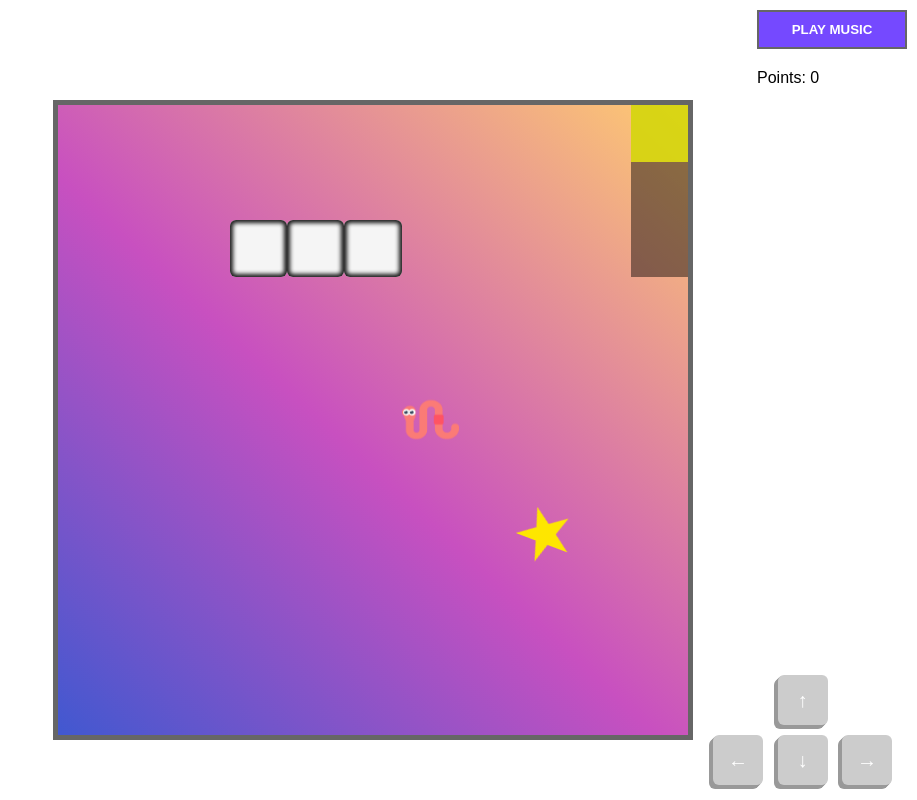
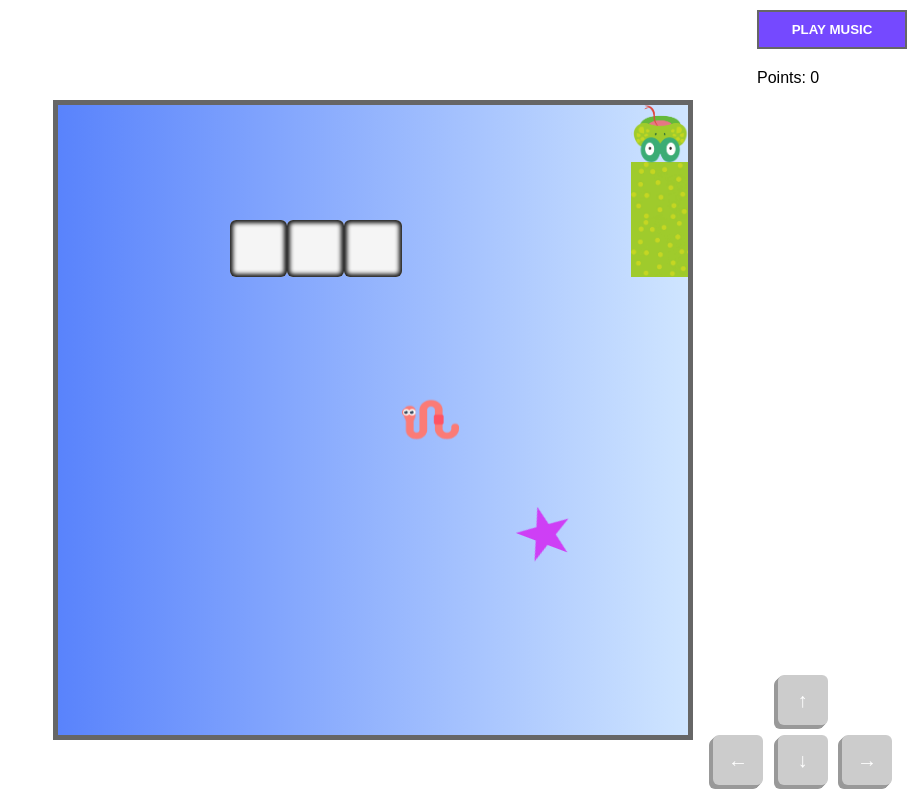
Before and after one commit to artkwi/snake-js, a website: page index.html in a window 1280 px wide. Shown: the whole page, without its empty margins (363-1280 px from the left). Drawn offline with Linux system fonts and the light colour scheme.

Commit message:
snake head added + new styles

```diff
--- a/draw.js
+++ b/draw.js
@@ -3,6 +3,7 @@ import { getExtraFoodPosition, getFoodPosition } from "./food.js";
 import { GAME_SIZE, isGameStarted } from "./index.js";
 import { Points } from "./points.js";
 import { Obstacles } from "./obstacles.js";
+import { getSnakeDirectionName } from "./input.js";
 
 const drawElement = (position, className) => {
   if (position) {
@@ -26,8 +27,7 @@ const drawObstacles = () => {
       boardElements?.[0].classList?.add("obstacle");
     }
   });
-}
-
+};
 
 const initialBoardDraw = () => {
   const gameBoard = document.getElementById("game-board");
@@ -55,7 +55,11 @@ const laterBoardDraw = () => {
         `body-segment`,
         `food-segment`,
         `food-segment--extra`,
-        `body-segment--head`
+        `body-segment--head`,
+        `body-segment--head-left`,
+        `body-segment--head-right`,
+        `body-segment--head-up`,
+        `body-segment--head-down`
       );
     }
   }
@@ -87,13 +91,16 @@ export const draw = () => {
     );
     if (bodyElements.length) {
       if (i === 0) {
-        bodyElements?.[0].classList?.add("body-segment--head");
+        bodyElements?.[0].classList?.add(
+          `body-segment--head`,
+          `body-segment--head-${getSnakeDirectionName()}`
+        );
       }
       bodyElements?.[0].classList?.add("body-segment");
     }
   });
 
-  drawElement(getFoodPosition(), 'food-segment');
-  drawElement(getExtraFoodPosition() ,'food-segment--extra');
+  drawElement(getFoodPosition(), "food-segment");
+  drawElement(getExtraFoodPosition(), "food-segment--extra");
   drawObstacles();
 };
--- a/input.js
+++ b/input.js
@@ -1,4 +1,24 @@
 export let inputDirection = { x: -1, y: 0 };
+
+export const getSnakeDirectionName = () => {
+  let currentSnakeDirection = "up";
+
+  if (inputDirection.y === -1) {
+    currentSnakeDirection = "left";
+  }
+  if (inputDirection.y === 1) {
+    currentSnakeDirection = "right";
+  }
+  if (inputDirection.x === -1) {
+    currentSnakeDirection = "up";
+  }
+  if (inputDirection.x === 1) {
+    currentSnakeDirection = "down";
+  }
+
+  return currentSnakeDirection;
+};
+
 let lastSnakeDirection = inputDirection;
 
 const getLastSnakeDirection = () => lastSnakeDirection;
--- a/style.css
+++ b/style.css
@@ -20,7 +20,8 @@
   margin-left: auto;
   margin-right: 200px;
   background-color: #4158D0;
-  background-image: linear-gradient(43deg, #4158D0 0%, #C850C0 46%, #FFCC70 100%);
+  background-color: rgba(89, 131, 252, 1);
+  background-image: linear-gradient(90deg, rgba(89, 131, 252, 1) 0%, rgba(207, 229, 255, 1) 100%);
   border: 5px solid #666666;
 }
 
@@ -34,26 +35,41 @@
 }
 
 .body-segment {
-  background-color: rgba(0, 0, 0, 0.452);
+  background-color: rgb(82, 143, 41);
+  background-image: url('./assets/images/snake_body.jpg');
+  background-size: contain;
   /* filter: invert(100%); */
 }
 
 .body-segment--head {
-  background-color: rgba(211, 215, 5, 0.851);
-  /* filter: invert(100%); */
+  background-color: transparent;
+  background-image: url('./assets/images/snake_head.png');
+  background-size: contain;
+}
+
+.body-segment--head-up {
+  transform: rotate(180deg);
+}
+
+.body-segment--head-left {
+  transform: rotate(90deg);
+}
+
+.body-segment--head-right {
+  transform: rotate(270deg);
 }
 
 @keyframes spin {
   0% {
     transform: rotate(0deg);
-    background-color: #61ff00;
+    background-color: #d293fb;
   }
   50% {
-    background-color: #ffe600;
+    background-color: #ce3ef5;
   }
   100% {
     transform: rotate(360deg);
-    background-color: #61ff00;
+    background-color: #d293fb;
   }
 }
 
```
Also changed, not shown: assets/images/snake_body.jpg (added), assets/images/snake_head.png (added).
